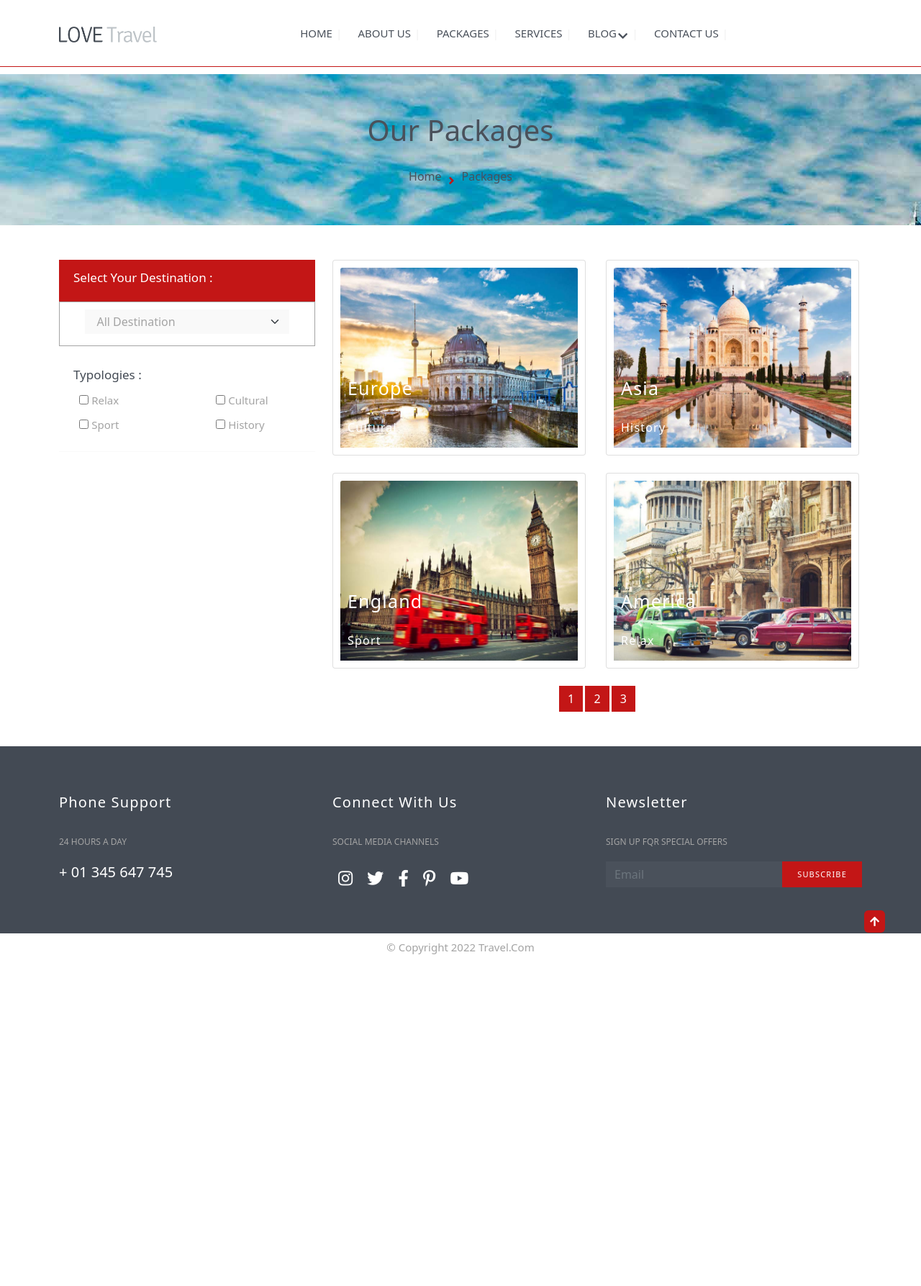
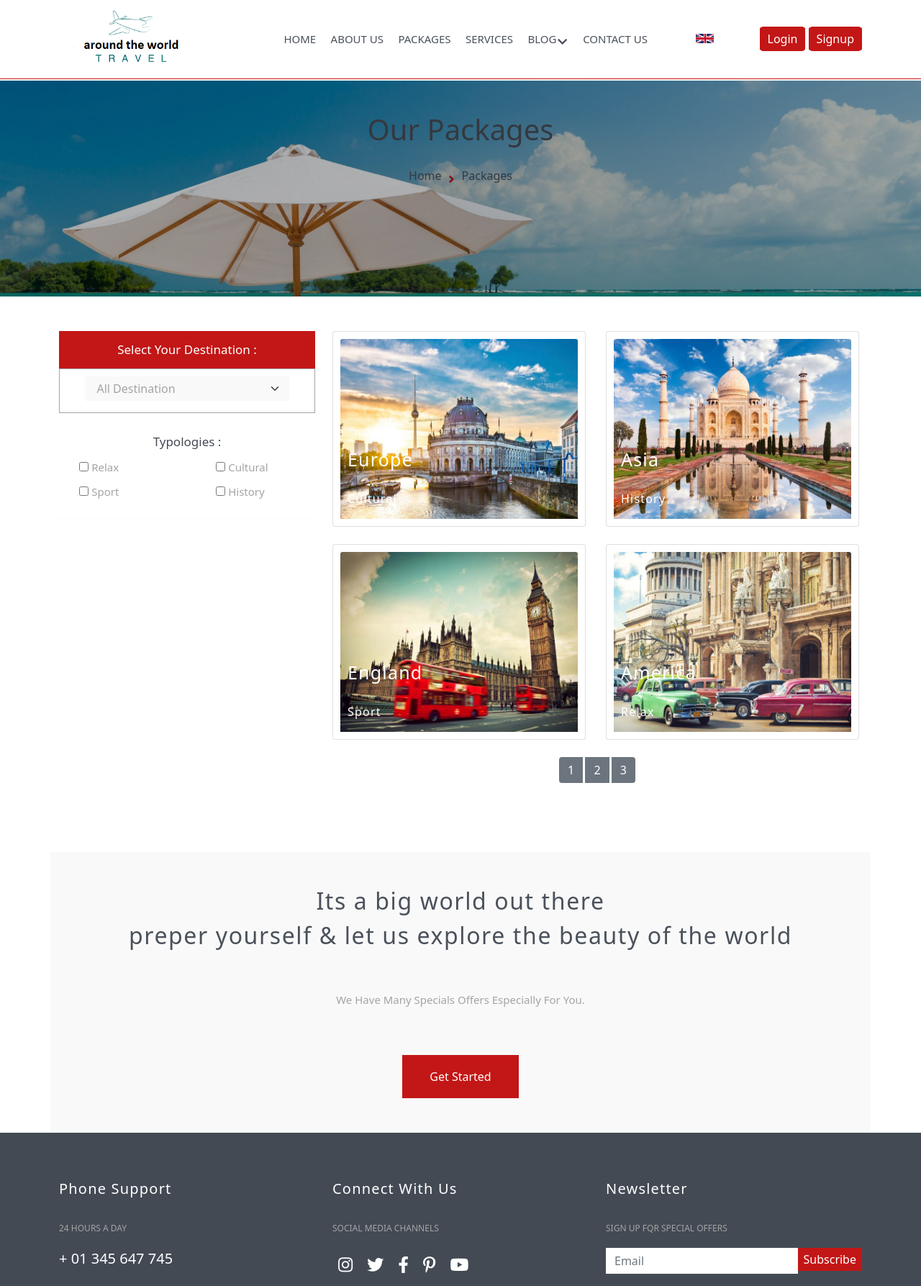
Before and after one commit to hamsaJaber22/travel_website, a website: page packages.html in a window 1280 px wide. Shown: the top 1787 px of the page at 72% size. Before the commit the page ends 1336 px from the top, so only its background shows below. Drawn offline with nearby package versions, Linux system fonts and the light colour scheme; files that its build step writes are made by us from their sources; files whose address does not match are found by name.

Commit message:
Update packages.html

```diff
--- a/packages.html
+++ b/packages.html
@@ -8,11 +8,13 @@
         <!-- bootstap  -->
         <link rel="stylesheet" href="assets/css/bootstrap.min.css">
         <!-- font awesome -->
-        <link rel="stylesheet" href="assets/css/all.min.css">
+        <link rel="stylesheet" href="assetfs/css/all.min.css">
         <!-- style  -->
-        <link rel="stylesheet" href="assets/css/style.min.css">
+        <link rel="stylesheet" href="assets/css/style.css">
         <!-- media query -->
-        <link rel="stylesheet" href="assets/css/media_query.min.css">
+        <link rel="stylesheet" href="assets/css/media_query.css">
+
+        <link rel="shortcut icon" href="img/favicon.ico" type="image/x-icon">
 </head>
 <body>
 
@@ -22,8 +24,8 @@
       <!-- start navbar -->
         <nav class="navbar navbar-expand-lg bg-white navbar-light">
           <div class="container">
-             <a href="index.html">
-                <img alt="logo_Img" width="136" src="img/logo.png"/>
+             <a class="logo" href="index.html">
+                <img alt="logo_Img" width="136" src="img/around logo.png"/>
              </a>
              <button class="navbar-toggler" type="button" data-bs-toggle="collapse" data-bs-target="#navbarNavAltMarkup" aria-controls="navbarNavAltMarkup" aria-expanded="false" aria-label="Toggle navigation">
                 <span class="navbar-toggler-icon"></span>
@@ -56,18 +58,61 @@
                           <a class="nav-link" href="contact.html">contact us</a>
                       </li>
                    </ul>
+
+                                <!--change language -->
+                  <div class="change_language">
+                     <ul class="dropdown px-0 my-0">
+                        <li class="nav-item me-3 me-lg-0 dropdown d-flex" type="button" id="dropdownMenuButton2" data-bs-toggle="dropdown" aria-expanded="false">
+                          <a class="nav-link dropdown-toggle hidden-arrow border-1" href="#" id="new-mdb-language-switch" role="button" data-mdb-toggle="dropdown" aria-expanded="false">
+                            <i class="eflag position-relative active"></i>
+                          </a>
+                        </li>
+                        <ul class="dropdown-menu dropdown-menu-end py-0 " aria-labelledby="new-mdb-language-switch" data-popper-placement="null" data-mdb-popper="none">
+                          <li>
+                             <a class="dropdown-item py-0" href="#">
+                                <i class="eflag"></i>English
+                                <i class="fa fa-check text-success ms-2 "></i>
+                             </a>
+                          </li>
+                          <li><hr class="dropdown-divider"></li>
+                          <li>
+                             <a class="dropdown-item language-select-option py-0" href="#" data-lang="cn">
+                                <i class="flag-palestine aflag"></i>Arabic
+                             </a>
+                         </li>
+                       </ul>
+                     </ul>
+                 </div>
+            <!-- end change language -->
+
+
+<!-- register & sign -->
+      <div class="navbar__sign">
+         <a href="#" class="nav_sign_btn loginBtn text-white ">Login</a>
+         <a href="#" class="nav_sign_btn transparent registerBtn text-white">Signup</a>
+         <div class="list">
+           <!-- <nav class=" navbar-expand-lg"> -->
+                 <button class="navbar-toggler" type="button" data-bs-toggle="collapse" data-bs-target="#navbarNavDarkDropdown" aria-controls="navbarNavDarkDropdown" aria-expanded="false" aria-label="Toggle navigation">
+                    <span class="navbar-toggler-icon"></span>
+                 </button>
+         </div>
+   </div>
+
              </div>
+
           </div>
         </nav>
         <!-- end navbar -->
         <section class="header">
-          <h1 class="contact_title text-center">our packages</h1>
-          <div class="to_home">
-               <a href="index.html"><h6>home</h6></a>
-               <i class="fas fa-angle-right"></i>
-               <h6>packages</h6>
+         <div class="h_overlay">
+           <h1 class="contact_title text-center">our packages</h1>
+           <div class="to_home">
+                <a href="index.php"><h6>home</h6></a>
+                <i class="fas fa-angle-right"></i>
+                <h6>packages</h6>
+          </div>
          </div>
-        </section>
+         </section>
   </header>
       <!-- end header -->
 
@@ -82,7 +127,7 @@
           <div class="col-lg-4 col-sm-12">
               <div class="your_destination">
                   <div class="your_destination_header">
-                      <h4>select your destination :</h4>
+                      <h4 class="text-center py-3 m-0">select your destination :</h4>
                   </div>
                   <div class="your_destination_content">
                     <select class="form-select form-select-lg mb-3" aria-label=".form-select-lg example">
@@ -136,7 +181,7 @@
                                   </a>
                                 </div>
                                 <div class="price">1000 $</div>
-                                <a class="details" href="#">details</a>
+                                <a class="details" href="#">Booking</a>
                              </div>
                           </div>
                           <img src="img/package-berlin.jpg" class="card-img-top" alt="berlin_Img" />
@@ -159,7 +204,7 @@
                                    </a>
                                </div>
                                <div class="price">800 $</div>
-                               <a class="details" href="#">details</a>
+                               <a class="details" href="#">Booking</a>
                            </div>
                          </div>
                          <img src="img/package-newdelhi.jpg" class="card-img-top" alt="newdelhi_Img" />
@@ -182,7 +227,7 @@
                                      </a>
                                   </div>
                                   <div class="price">1200 $</div>
-                                  <a class="details" href="#">details</a>
+                                  <a class="details" href="#">Booking</a>
                                </div>
                            </div>
                            <img src="img/package-london.jpg" class="card-img-top" alt="london_Img" />
@@ -205,7 +250,7 @@
                                     </a>
                                  </div>
                                  <div class="price">1000 $</div>
-                                 <a class="details" href="#">details</a>
+                                 <a class="details" href="#">Booking</a>
                               </div>
                           </div>
                           <img src="img/package-cuba.jpg" class="card-img-top" alt="cuba_Img">
@@ -278,6 +323,22 @@
 </section>
 <!-- end about content -->
 
+<!-- start background_overlay  -->
+<section class="background_overlay mt-5">
+   <div class="container bg-gray py-5 ">
+       <div class="background_overlay_text">
+            <h2>Its a big world out there</h2>
+            <h2>preper yourself & let us explore the beauty of the world</h2>
+            <p>We Have Many Specials Offers Especially For You.</p>
+            <div class="get_started">
+                <a class="butn letter_Spacing" href="#">Get Started</a>
+            </div>
+       </div>
+   </div>
+ </section>
+ <!-- end background_overlay -->
+
+
 <!-- start footer -->
 <footer>
   <section class="footer_top">
@@ -304,13 +365,11 @@
             <div class="footer_top_section col-xl">
               <h5>Newsletter</h5>
               <h6>sign up fqr special offers</h6>
-              <div class="footer_form">
+              <div class="footer_form position-relative">
                   <div class="footer_email_form">
                       <input type="email" name="email-form" class="form-control" id="exampleInputEmail1" placeholder="Email">
                   </div>
-                  <div class="text-center">
-                      <button type="submit" value="SEND NOW" class="btn">subscribe</button>
-                  </div>
+                  <button type="submit" value="SEND NOW" class="butn py-1 px-2 position-absolute " style="top:0; right:0;">subscribe</button>
               </div>
             </div>
           </div>
```
